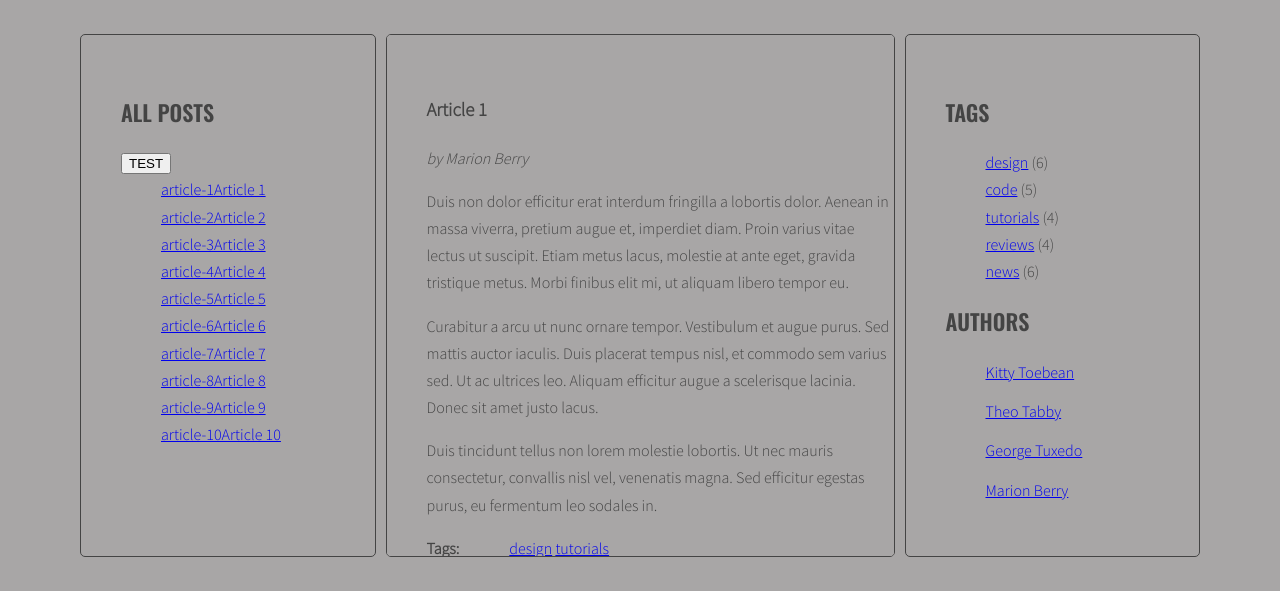
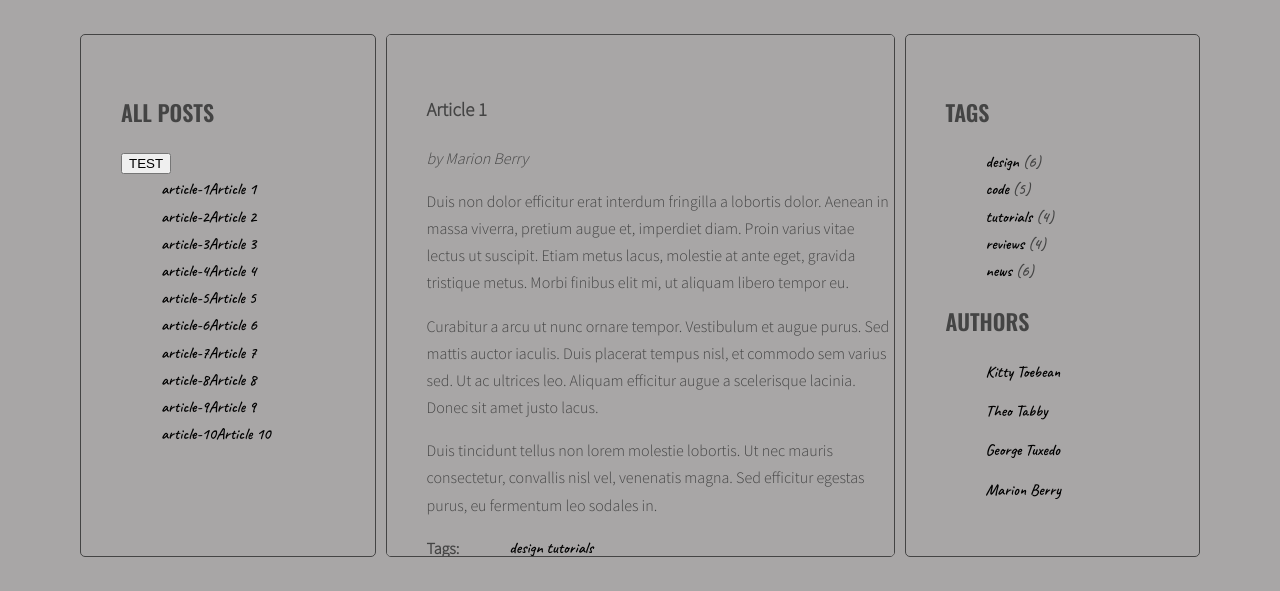
Before and after one commit to Rotkiw4niW/modul5, a website: page index.html in a window 1280 px wide. Shown: the part 209-800 px from the top of the page. Drawn offline with nearby package versions, Linux system fonts and the light colour scheme.

Commit message:
add style posts list

```diff
--- a/sass/style.scss
+++ b/sass/style.scss
@@ -17,7 +17,11 @@ $font-text: 'Source Sans Pro', sans-serif;
 ::-webkit-scrollbar{
   display: none;
 }
-
+a{
+  text-decoration: none;
+  color: black;
+  transition: 1s;
+}
 
 body {
   background: $color-light;
@@ -86,9 +90,13 @@ body {
 .list {
   list-style-type: none;
   margin: 0;
+  font-family: $font-logo;
   padding: 20;
+  transition: 1s;
   .active {
-    font-weight: bold;
+    margin-left: 20%;
+    text-shadow: 3px 3px rgba(255, 217, 0, 0.689);
+  transition: 1s;
   }
 }
 
```
Also changed, not shown: index.html (+1 -0 lines), css/style.css, 1 other file.
